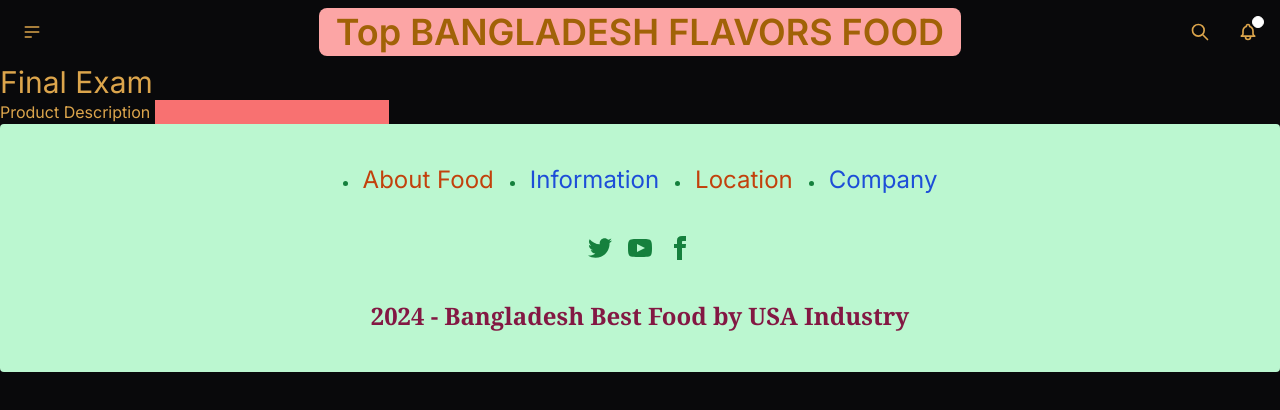
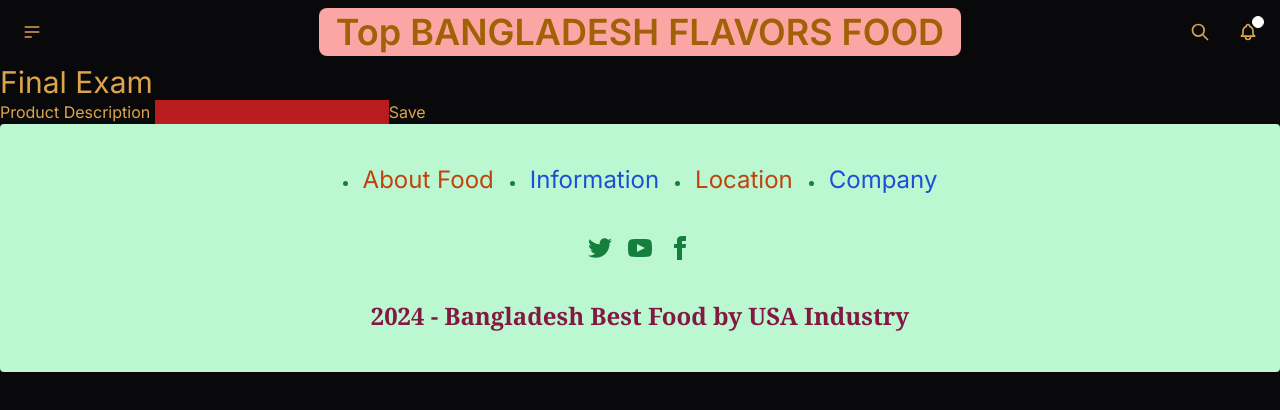
Before and after one commit to Himelmiah13/Midteam-exam-2, a Next.js app: page /final in a window 1280 px wide. Shown: the top 410 px of the page. Built offline with nearby package versions, Linux system fonts and the light colour scheme.

Commit message:
page.tsx

```diff
--- a/app/final/page.tsx
+++ b/app/final/page.tsx
@@ -4,7 +4,8 @@ export default function Page (){
         <h1 className= "text-3xl"> Final Exam</h1>
         <form>
             <label htmlFor="product">Product Description </label>
-            <input type="text" name="product" id="product" className="text-black bg-red-400"/>
+            <input type="text" name="product" id="product" className="text-yellow bg-red-700"/>
+            <button type="submit">Save</button>
         </form>
         </>
     );
```
